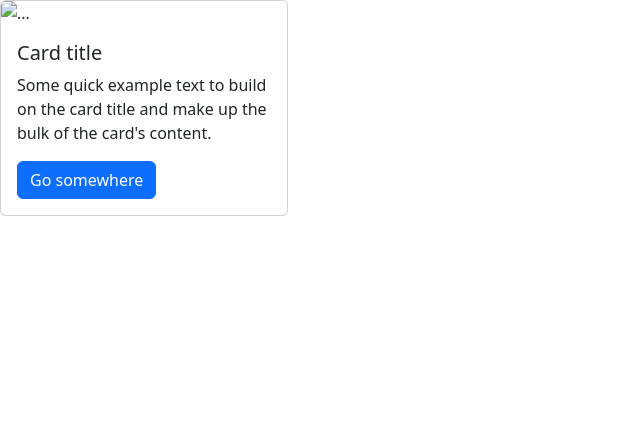
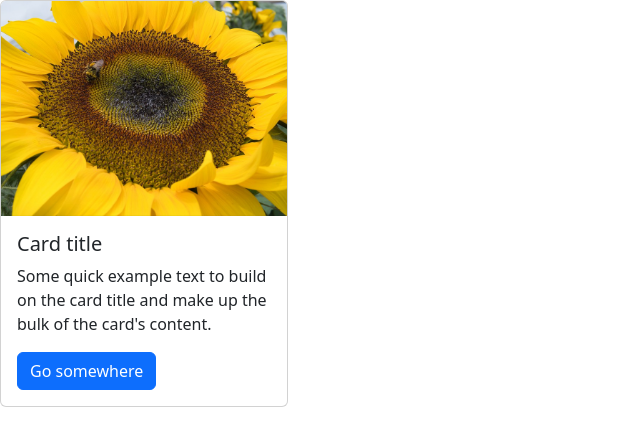
Before and after one commit to GetayawkalBefkadu/Bootstrap_website, a plain HTML site: page index.html in a window 1280 px wide. Shown: the whole page, without its empty margins (0-640 px from the left). Drawn offline with nearby package versions, Linux system fonts and the light colour scheme.

Commit message:
Update index.html

```diff
--- a/index.html
+++ b/index.html
@@ -17,14 +17,15 @@
   <div class="flex-container">
     <!-- TODO 2: Add the Bootstrap Prebuilt Card here -->
     <div class="card" style="width: 18rem;">
-  <img src="..." class="card-img-top" alt="...">
+      <!-- TODO 3: Change the image src to display the flower.jpg image. -->
+      <img src="./flower.jpg" class="card-img-top" alt="flower">
       <div class="card-body">
         <h5 class="card-title">Card title</h5>
         <p class="card-text">Some quick example text to build on the card title and make up the bulk of the card's content.</p>
         <a href="#" class="btn btn-primary">Go somewhere</a>
       </div>
     </div>
-    <!-- TODO 3: Change the image src to display the flower.jpg image. -->
+
   </div>
 </body>
 
```
Lines whose indentation alone changed are shown as unchanged.
